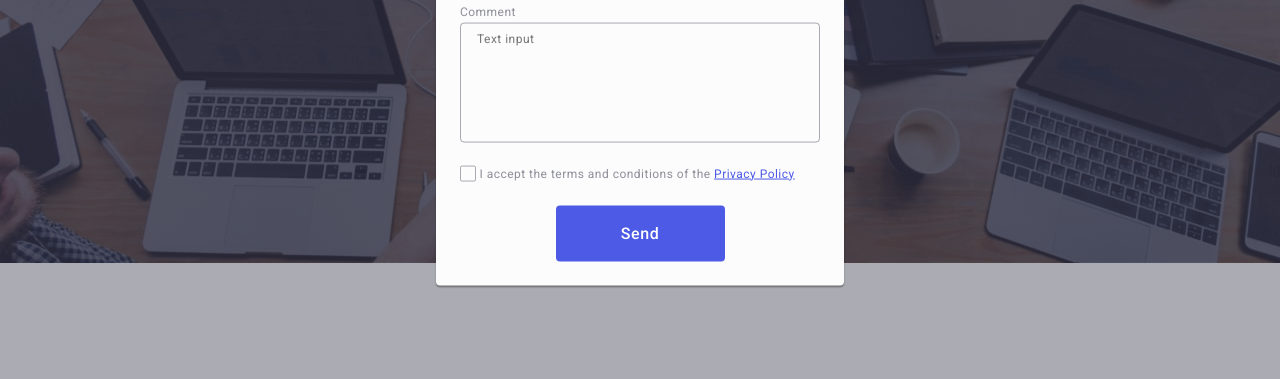
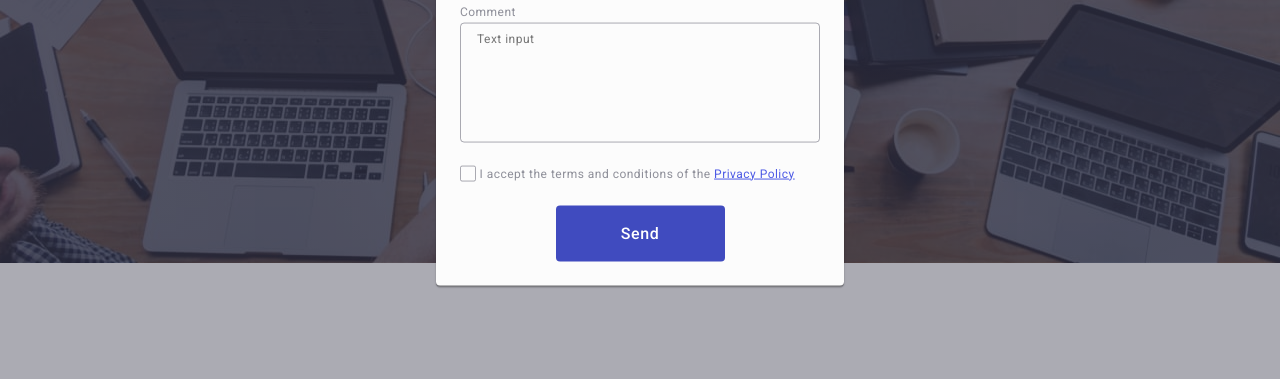
Before and after one commit to Oleksandr-Santalov/goit-markup-hw-06, a plain HTML site: page index.html in a window 1280 px wide. In both pictures the pointer is over the button "Send". Shown: the part 410-789 px from the top of the page. Drawn offline with nearby package versions, Linux system fonts and the light colour scheme.

Commit message:
modal-form-btn:hover

```diff
--- a/css/styles.css
+++ b/css/styles.css
@@ -100,14 +100,6 @@ body {
   color: #2e2f42;
 }
 
-/* .contact-list-item {
-  padding: 24px 0;
-} */
-/* .menu-item{
-  position: relative;
-  color: #404bbf;
-  transition: color 250ms cubic-bezier(0.4, 0, 0.2, 1);
-} */
 .menu-link {
   color: #2e2f42;
   font-size: 16px;
@@ -116,10 +108,6 @@ body {
   line-height: 1.5;
   letter-spacing: 0.02em;
   padding: 24px 0;
-
-  /* position: relative;
-    transition: color 250ms cubic-bezier(0.4, 0, 0.2, 1);
-    color: #404bbf; */
   position: relative;
   display: block;
 }
@@ -310,7 +298,6 @@ body {
   display: flex;
   align-items: center;
   justify-content: center;
-  /* column-gap: 24px; */
   gap: 24px;
 }
 .social-list-item {
@@ -744,8 +731,12 @@ body {
   border: none;
   border-radius: 4px;
   transition: background-color 250ms cubic-bezier(0.4, 0, 0.2, 1);
-
   text-align: center;
   padding: 16px 32px;
   margin: 0 auto;
 }
+
+.modal-form-btn:hover,
+.modal-form-btn:focus {
+  background-color: #404bbf;
+}
```
